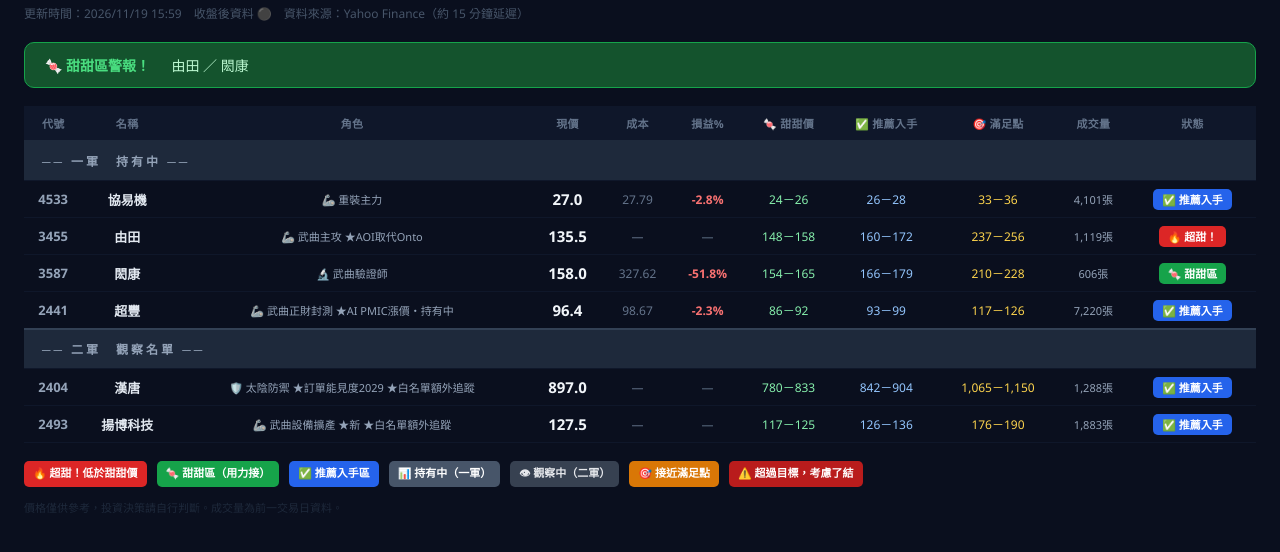
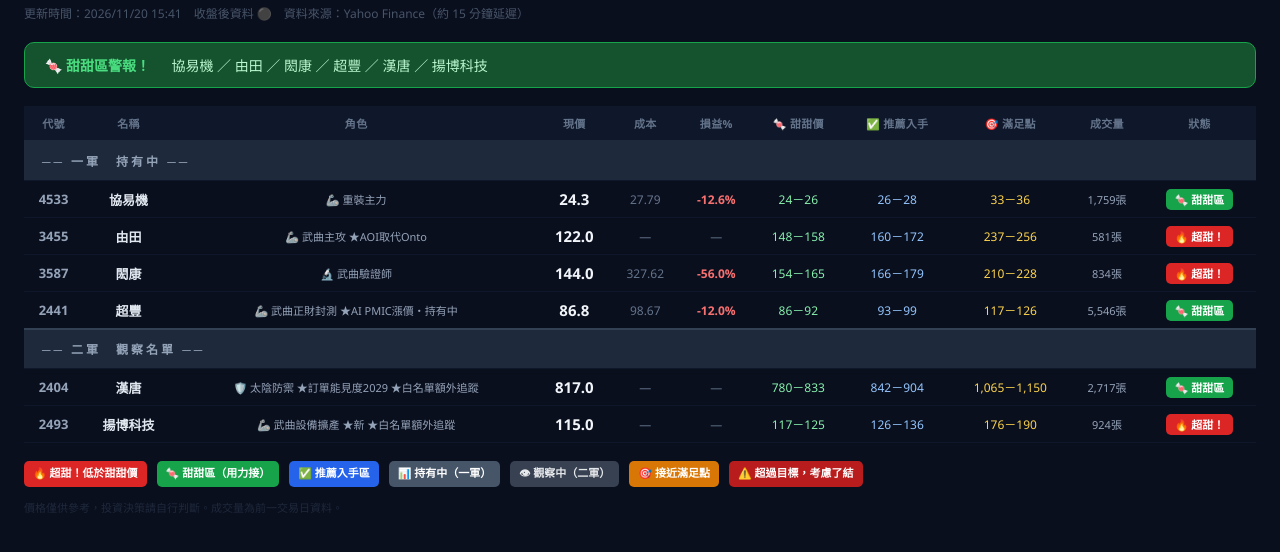
Before and after one commit to sugimotofang-spec/taiwan-stocks, a plain HTML site: page index.html in a window 1280 px wide. Shown: the part 58-610 px from the top of the page. Drawn offline with Linux system fonts and the light colour scheme.

Commit message:
自動更新：44765829208 台灣時間收盤後 dd4c46ad9c25e1ab15f8820149437a9d6d943a9d

```diff
--- a/index.html
+++ b/index.html
@@ -32,12 +32,12 @@
   <span class="badge">一軍 3 檔持有</span>
   <span class="badge">二軍 3 檔觀察</span>
 </div>
-<div class="subtitle">更新時間：2026/11/19 15:59　收盤後資料 ⚫　資料來源：Yahoo Finance（約 15 分鐘延遲）</div>
+<div class="subtitle">更新時間：2026/11/20 15:41　收盤後資料 ⚫　資料來源：Yahoo Finance（約 15 分鐘延遲）</div>
 
         <div style="background:#14532d;border:1px solid #16a34a;border-radius:10px;
              padding:12px 20px;margin-bottom:18px;font-size:14px;">
           🍬 <strong style="color:#4ade80;">甜甜區警報！</strong>
-          　 <span style="color:#bbf7d0;">由田 ／ 閎康</span>
+          　 <span style="color:#bbf7d0;">協易機 ／ 由田 ／ 閎康 ／ 超豐 ／ 漢唐 ／ 揚博科技</span>
         </div>
 <table>
   <thead>
@@ -61,17 +61,17 @@
           <td style="font-weight:600;color:#94a3b8;">4533</td>
           <td style="font-weight:700;white-space:nowrap;">協易機</td>
           <td style="font-size:11px;color:#94a3b8;white-space:nowrap;">🦾 重裝主力</td>
-          <td style="font-weight:800;font-size:15px;color:#f1f5f9;">27.0</td>
+          <td style="font-weight:800;font-size:15px;color:#f1f5f9;">24.3</td>
           <td style="color:#64748b;font-size:12px;">27.79</td>
-          <td style="font-weight:700;color:#f87171;font-size:12px;">-2.8%</td>
+          <td style="font-weight:700;color:#f87171;font-size:12px;">-12.6%</td>
           <td style="color:#86efac;font-size:12px;">24－26</td>
           <td style="color:#93c5fd;font-size:12px;">26－28</td>
           <td style="color:#fcd34d;font-size:12px;">33－36</td>
-          <td style="color:#94a3b8;font-size:11px;">4,101張</td>
+          <td style="color:#94a3b8;font-size:11px;">1,759張</td>
           <td>
-            <span style="background:#2563eb;color:#fff;border-radius:5px;
+            <span style="background:#16a34a;color:#fff;border-radius:5px;
                 padding:3px 9px;font-size:11px;font-weight:700;white-space:nowrap;">
-              ✅ 推薦入手
+              🍬 甜甜區
             </span>
           </td>
         </tr>
@@ -79,13 +79,13 @@
           <td style="font-weight:600;color:#94a3b8;">3455</td>
           <td style="font-weight:700;white-space:nowrap;">由田</td>
           <td style="font-size:11px;color:#94a3b8;white-space:nowrap;">🦾 武曲主攻 ★AOI取代Onto</td>
-          <td style="font-weight:800;font-size:15px;color:#f1f5f9;">135.5</td>
+          <td style="font-weight:800;font-size:15px;color:#f1f5f9;">122.0</td>
           <td style="color:#64748b;font-size:12px;">—</td>
           <td style="font-weight:700;color:#475569;font-size:12px;">—</td>
           <td style="color:#86efac;font-size:12px;">148－158</td>
           <td style="color:#93c5fd;font-size:12px;">160－172</td>
           <td style="color:#fcd34d;font-size:12px;">237－256</td>
-          <td style="color:#94a3b8;font-size:11px;">1,119張</td>
+          <td style="color:#94a3b8;font-size:11px;">581張</td>
           <td>
             <span style="background:#dc2626;color:#fff;border-radius:5px;
                 padding:3px 9px;font-size:11px;font-weight:700;white-space:nowrap;">
@@ -97,17 +97,17 @@
           <td style="font-weight:600;color:#94a3b8;">3587</td>
           <td style="font-weight:700;white-space:nowrap;">閎康</td>
           <td style="font-size:11px;color:#94a3b8;white-space:nowrap;">🔬 武曲驗證師</td>
-          <td style="font-weight:800;font-size:15px;color:#f1f5f9;">158.0</td>
+          <td style="font-weight:800;font-size:15px;color:#f1f5f9;">144.0</td>
           <td style="color:#64748b;font-size:12px;">327.62</td>
-          <td style="font-weight:700;color:#f87171;font-size:12px;">-51.8%</td>
+          <td style="font-weight:700;color:#f87171;font-size:12px;">-56.0%</td>
           <td style="color:#86efac;font-size:12px;">154－165</td>
           <td style="color:#93c5fd;font-size:12px;">166－179</td>
           <td style="color:#fcd34d;font-size:12px;">210－228</td>
-          <td style="color:#94a3b8;font-size:11px;">606張</td>
+          <td style="color:#94a3b8;font-size:11px;">834張</td>
           <td>
-            <span style="background:#16a34a;color:#fff;border-radius:5px;
+            <span style="background:#dc2626;color:#fff;border-radius:5px;
                 padding:3px 9px;font-size:11px;font-weight:700;white-space:nowrap;">
-              🍬 甜甜區
+              🔥 超甜！
             </span>
           </td>
         </tr>
@@ -115,17 +115,17 @@
           <td style="font-weight:600;color:#94a3b8;">2441</td>
           <td style="font-weight:700;white-space:nowrap;">超豐</td>
           <td style="font-size:11px;color:#94a3b8;white-space:nowrap;">🦾 武曲正財封測 ★AI PMIC漲價・持有中</td>
-          <td style="font-weight:800;font-size:15px;color:#f1f5f9;">96.4</td>
+          <td style="font-weight:800;font-size:15px;color:#f1f5f9;">86.8</td>
           <td style="color:#64748b;font-size:12px;">98.67</td>
-          <td style="font-weight:700;color:#f87171;font-size:12px;">-2.3%</td>
+          <td style="font-weight:700;color:#f87171;font-size:12px;">-12.0%</td>
           <td style="color:#86efac;font-size:12px;">86－92</td>
           <td style="color:#93c5fd;font-size:12px;">93－99</td>
           <td style="color:#fcd34d;font-size:12px;">117－126</td>
-          <td style="color:#94a3b8;font-size:11px;">7,220張</td>
+          <td style="color:#94a3b8;font-size:11px;">5,546張</td>
           <td>
-            <span style="background:#2563eb;color:#fff;border-radius:5px;
+            <span style="background:#16a34a;color:#fff;border-radius:5px;
                 padding:3px 9px;font-size:11px;font-weight:700;white-space:nowrap;">
-              ✅ 推薦入手
+              🍬 甜甜區
             </span>
           </td>
         </tr>
@@ -140,17 +140,17 @@
           <td style="font-weight:600;color:#94a3b8;">2404</td>
           <td style="font-weight:700;white-space:nowrap;">漢唐</td>
           <td style="font-size:11px;color:#94a3b8;white-space:nowrap;">🛡️ 太陰防禦 ★訂單能見度2029 ★白名單額外追蹤</td>
-          <td style="font-weight:800;font-size:15px;color:#f1f5f9;">897.0</td>
+          <td style="font-weight:800;font-size:15px;color:#f1f5f9;">817.0</td>
           <td style="color:#64748b;font-size:12px;">—</td>
           <td style="font-weight:700;color:#475569;font-size:12px;">—</td>
           <td style="color:#86efac;font-size:12px;">780－833</td>
           <td style="color:#93c5fd;font-size:12px;">842－904</td>
           <td style="color:#fcd34d;font-size:12px;">1,065－1,150</td>
-          <td style="color:#94a3b8;font-size:11px;">1,288張</td>
+          <td style="color:#94a3b8;font-size:11px;">2,717張</td>
           <td>
-            <span style="background:#2563eb;color:#fff;border-radius:5px;
+            <span style="background:#16a34a;color:#fff;border-radius:5px;
                 padding:3px 9px;font-size:11px;font-weight:700;white-space:nowrap;">
-              ✅ 推薦入手
+              🍬 甜甜區
             </span>
           </td>
         </tr>
@@ -158,17 +158,17 @@
           <td style="font-weight:600;color:#94a3b8;">2493</td>
           <td style="font-weight:700;white-space:nowrap;">揚博科技</td>
           <td style="font-size:11px;color:#94a3b8;white-space:nowrap;">🦾 武曲設備擴產 ★新 ★白名單額外追蹤</td>
-          <td style="font-weight:800;font-size:15px;color:#f1f5f9;">127.5</td>
+          <td style="font-weight:800;font-size:15px;color:#f1f5f9;">115.0</td>
           <td style="color:#64748b;font-size:12px;">—</td>
           <td style="font-weight:700;color:#475569;font-size:12px;">—</td>
           <td style="color:#86efac;font-size:12px;">117－125</td>
           <td style="color:#93c5fd;font-size:12px;">126－136</td>
           <td style="color:#fcd34d;font-size:12px;">176－190</td>
-          <td style="color:#94a3b8;font-size:11px;">1,883張</td>
+          <td style="color:#94a3b8;font-size:11px;">924張</td>
           <td>
-            <span style="background:#2563eb;color:#fff;border-radius:5px;
+            <span style="background:#dc2626;color:#fff;border-radius:5px;
                 padding:3px 9px;font-size:11px;font-weight:700;white-space:nowrap;">
-              ✅ 推薦入手
+              🔥 超甜！
             </span>
           </td>
         </tr>
```
